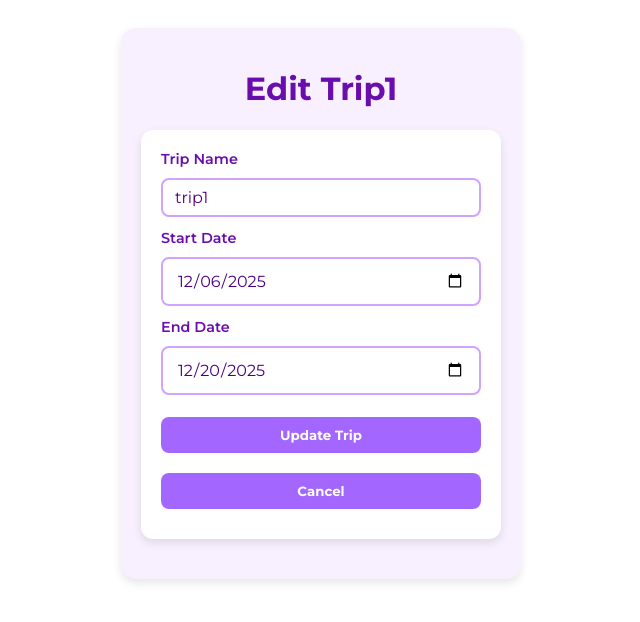
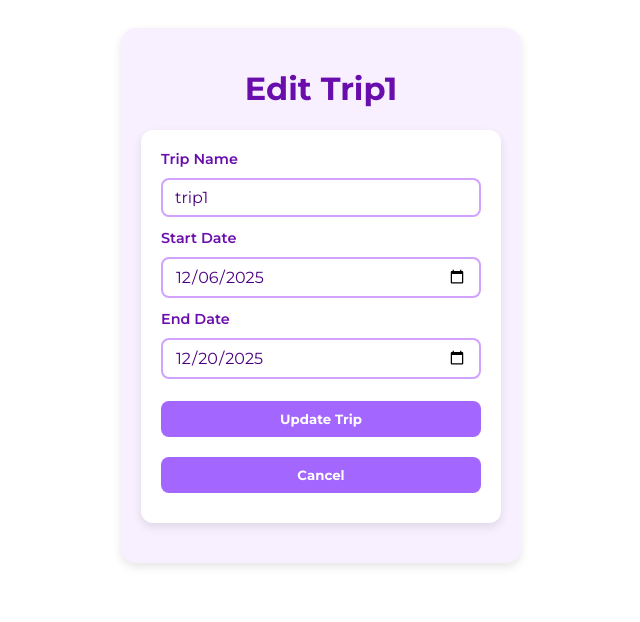
Before and after one commit to Mason0167/accounting_app, a Flask app: page /editTrip/1 in a window 1280 px wide. Shown: the top 622 px of the page, without its empty margins (319-959 px from the left). Run offline with Flask 3, Linux system fonts and the light colour scheme; data comes from the database, SQL or seed files in the repository.

Commit message:
input field fix

```diff
--- a/static/style.css
+++ b/static/style.css
@@ -23,6 +23,8 @@ button, input, select, textarea {
     padding: 20px;
     border-radius: 15px;
     box-shadow: 0 4px 10px rgba(0, 0, 0, 0.1);
+
+    box-sizing: border-box;
 }
 
 h1 {
@@ -39,6 +41,8 @@ h1 {
 
 label {
     margin-bottom: 10px;
+    display: block;
+    width: 100%;
 }
 
 input, select {
@@ -99,15 +103,17 @@ select.input-field {
 }
 
 input[type="date"] {
+    width: 100%;
     max-width: 100%;
     min-width: 0;
-}
 
+    box-sizing: border-box;
 
-input[type="date"].input-field {
+    appearance: none;
+    -webkit-appearance: none;
+    -moz-appearance: none;
 
-    padding: 12px 14px;
-    color: #4B0082;
+    display: block;
 }
 
 
```
